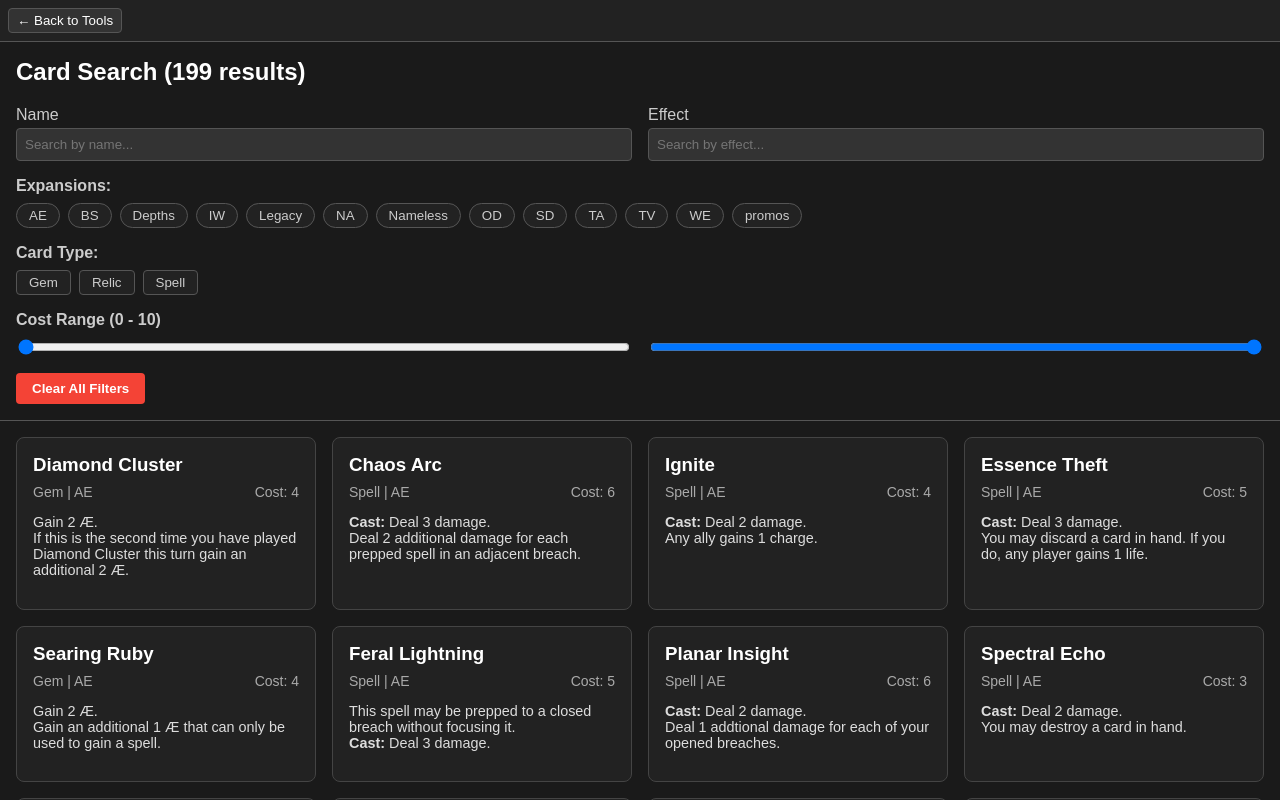
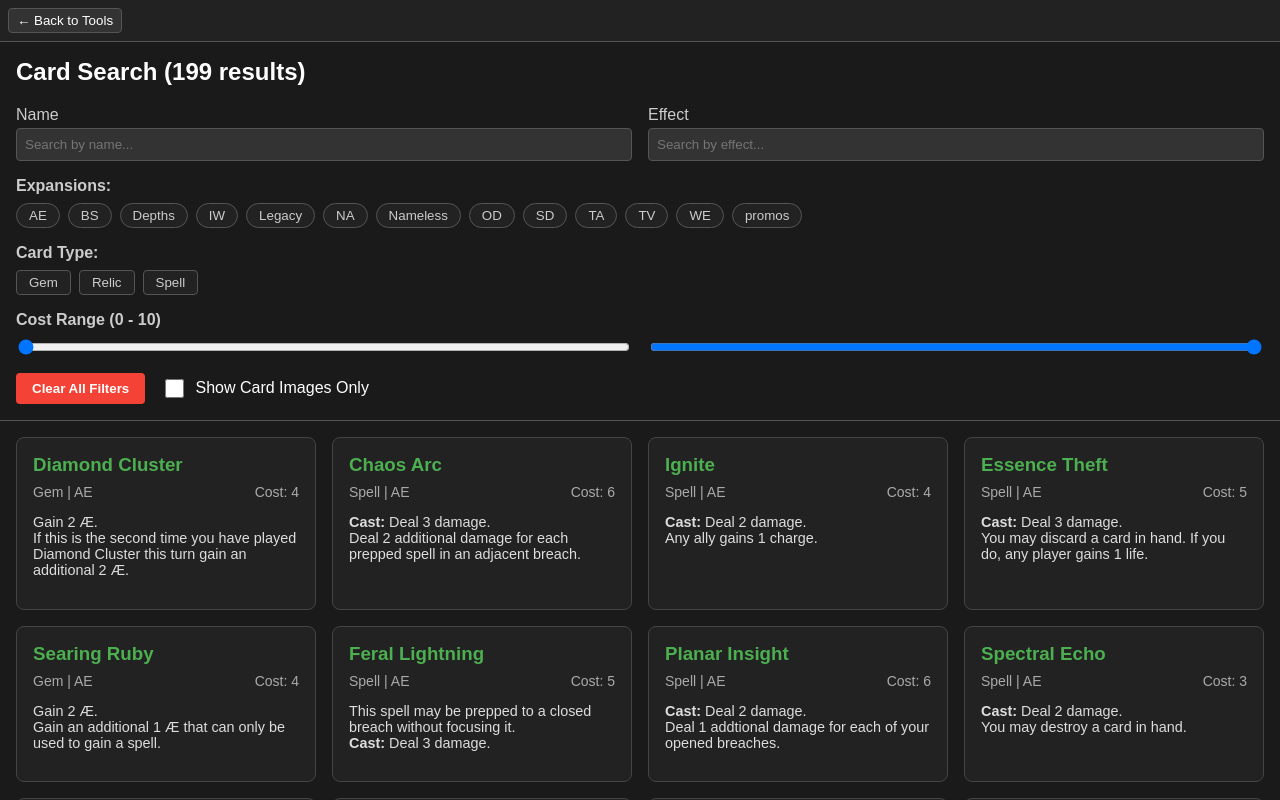
Before and after one commit to bigwheels16/aeons-end-game-helper, a React (Vite) app: page / in a window 1280 px wide. Both pictures are taken after a click on the button "Card Search". Built offline with nearby package versions, Linux system fonts and the light colour scheme.

Commit message:
add option to show card images for card search

```diff
--- a/src/CardSearchScreen.tsx
+++ b/src/CardSearchScreen.tsx
@@ -17,7 +17,7 @@ export default function CardSearchScreen() {
   const searchFilters = useGameStore((state) => state.searchFilters);
   const setSearchFilters = useGameStore((state) => state.setSearchFilters);
 
-  const { nameQuery, effectQuery, selectedExpansions, selectedTypes, costRange } = searchFilters;
+  const { nameQuery, effectQuery, selectedExpansions, selectedTypes, costRange, showImages } = searchFilters;
 
   // Use debounced values for search
   const [debouncedName, setDebouncedName] = useState('');
@@ -62,7 +62,8 @@ export default function CardSearchScreen() {
       effectQuery: '',
       selectedExpansions: [],
       selectedTypes: [],
-      costRange: [0, 10]
+      costRange: [0, 10],
+      showImages: false
     });
     setDebouncedName('');
     setDebouncedEffect('');
@@ -212,6 +213,7 @@ export default function CardSearchScreen() {
           </div>
         </div>
 
+        <div style={{ display: 'flex', alignItems: 'center', gap: '1rem' }}>
           <button
             onClick={clearFilters}
             style={{
@@ -226,6 +228,16 @@ export default function CardSearchScreen() {
           >
             Clear All Filters
           </button>
+          <label style={{ color: 'white', display: 'flex', alignItems: 'center', gap: '0.5rem', cursor: 'pointer' }}>
+            <input
+              type="checkbox"
+              checked={showImages}
+              onChange={e => setSearchFilters({ showImages: e.target.checked })}
+              style={{ width: '1.2rem', height: '1.2rem', cursor: 'pointer' }}
+            />
+            Show Card Images Only
+          </label>
+        </div>
       </div>
 
       <div style={{ padding: '1rem', backgroundColor: '#1a1a1a' }}>
@@ -250,9 +262,29 @@ export default function CardSearchScreen() {
           </div>
         ) : (
           <div style={{ display: 'grid', gridTemplateColumns: 'repeat(auto-fill, minmax(250px, 1fr))', gap: '1rem' }}>
-            {filteredCards.slice(0, 100).map((card, idx) => (
-              <div key={card.id || idx} style={{ backgroundColor: '#222', padding: '1rem', borderRadius: '8px', border: '1px solid #444', color: 'white' }}>
-                <h3 style={{ margin: '0 0 0.5rem 0' }}>{card.name}</h3>
+            {filteredCards.map((card, idx) => (
+              <div key={card.id || idx} style={{ backgroundColor: '#222', padding: showImages ? '0' : '1rem', borderRadius: '8px', border: '1px solid #444', color: 'white', overflow: 'hidden' }}>
+                {showImages ? (
+                  <a href={`https://aeonsend.wiki.gg/wiki/${card.name.replace(/ /g, '_')}`} target="_blank" rel="noopener noreferrer" style={{ display: 'block' }}>
+                    <img
+                      src={`https://aeonsend.wiki.gg/images/${card.name.replace(/ /g, '_')}.jpg`}
+                      alt={card.name}
+                      loading="lazy"
+                      style={{ width: '100%', height: 'auto', display: 'block' }}
+                    />
+                  </a>
+                ) : (
+                  <>
+                    <h3 style={{ margin: '0 0 0.5rem 0' }}>
+                      <a
+                        href={`https://aeonsend.wiki.gg/wiki/${card.name.replace(/ /g, '_')}`}
+                        target="_blank"
+                        rel="noopener noreferrer"
+                        style={{ color: '#4CAF50', textDecoration: 'none' }}
+                      >
+                        {card.name}
+                      </a>
+                    </h3>
                     <div style={{ display: 'flex', justifyContent: 'space-between', fontSize: '0.875rem', color: '#aaa', marginBottom: '0.5rem' }}>
                       <span>{card.type} | {card.expansion}</span>
                       <span>Cost: {card.cost}</span>
@@ -261,14 +293,11 @@ export default function CardSearchScreen() {
                       style={{ fontSize: '0.9rem', color: '#ddd' }}
                       dangerouslySetInnerHTML={{ __html: DOMPurify.sanitize(card.effect || '') }}
                     />
+                  </>
+                )}
               </div>
             ))}
           </div>
-        )}
-        {filteredCards.length > 100 && (
-          <p style={{ textAlign: 'center', marginTop: '1rem', color: '#aaa' }}>
-            Showing top 100 results out of {filteredCards.length}. Refine your search for more specific results.
-          </p>
         )}
       </div>
     </div>
--- a/src/store.ts
+++ b/src/store.ts
@@ -32,6 +32,7 @@ const GameStateSchema = z.object({
     selectedExpansions: z.array(z.string()),
     selectedTypes: z.array(z.string()),
     costRange: z.tuple([z.number(), z.number()]),
+    showImages: z.boolean().default(false),
   }).optional(),
 });
 
@@ -79,6 +80,8 @@ export interface SearchFilters {
   selectedTypes: string[];
   /** [minCost, maxCost] Aether cost bounds */
   costRange: [number, number];
+  /** Whether to render the card image instead of text properties */
+  showImages: boolean;
 }
 
 /**
@@ -281,6 +284,7 @@ const createSearchSlice: StateCreator<GameState, [], [], SearchSlice> = (set) =>
     selectedExpansions: [],
     selectedTypes: [],
     costRange: [0, 10],
+    showImages: false,
   },
   setSearchFilters: (filters) => set((state) => ({
     searchFilters: { ...state.searchFilters, ...filters }
```
Lines whose indentation alone changed are shown as unchanged.
